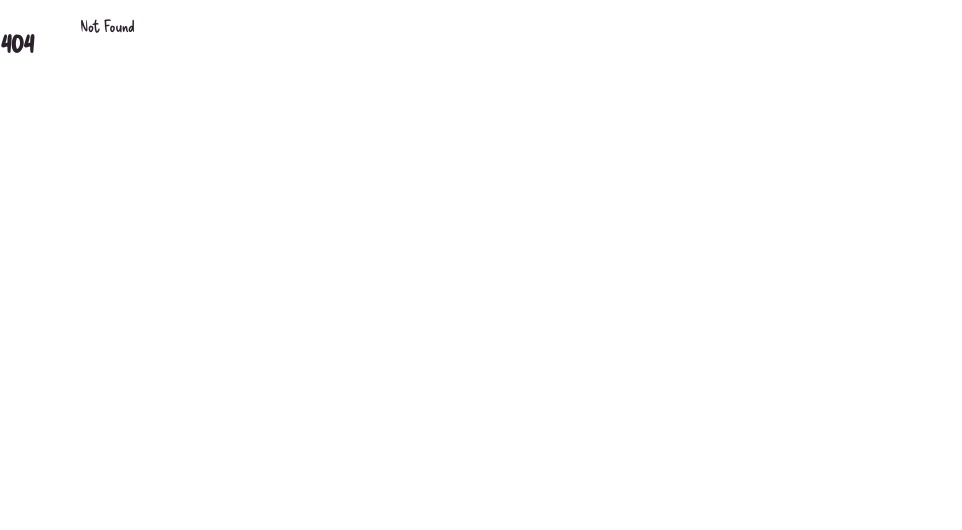
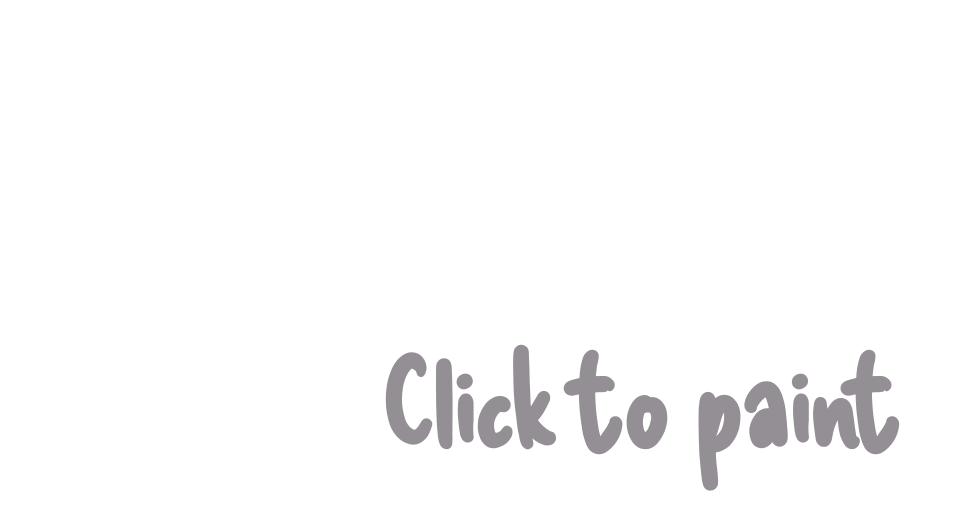
Before and after one commit to Lutrian1/tolsmoestuintje, a SvelteKit app: page /mousepaint in a window 1280 px wide. Before the commit this address had no page. Shown: the top 530 px of the page, without its empty margins (0-962 px from the left). Built offline with nearby package versions, Linux system fonts and the light colour scheme.

Commit message:
Beginsel gemaakt aan nieuwe route

```diff
--- /dev/null
+++ b/src/routes/mousepaint/+page.svelte
@@ -0,0 +1,37 @@
+<script>
+
+</script>
+
+<main>
+    <h1>Click to paint</h1>
+    <canvas>
+
+    </canvas>
+</main>
+
+<style>
+
+    h1{
+       font-size: var(--heading-1);
+       opacity: 50%;
+       pointer-events: none;
+    }
+    main{
+        width: 100%;
+        height: 100%;
+        position: fixed;
+        margin: 0;
+        display: flex;
+        align-items: center;
+        justify-content: center;
+    }
+    canvas{
+        position: fixed;
+		top: 0;
+		left: 0;
+		z-index: 1000;
+		width: 100%;
+		height: 100%;
+		pointer-events: none;
+    }
+</style>
```
